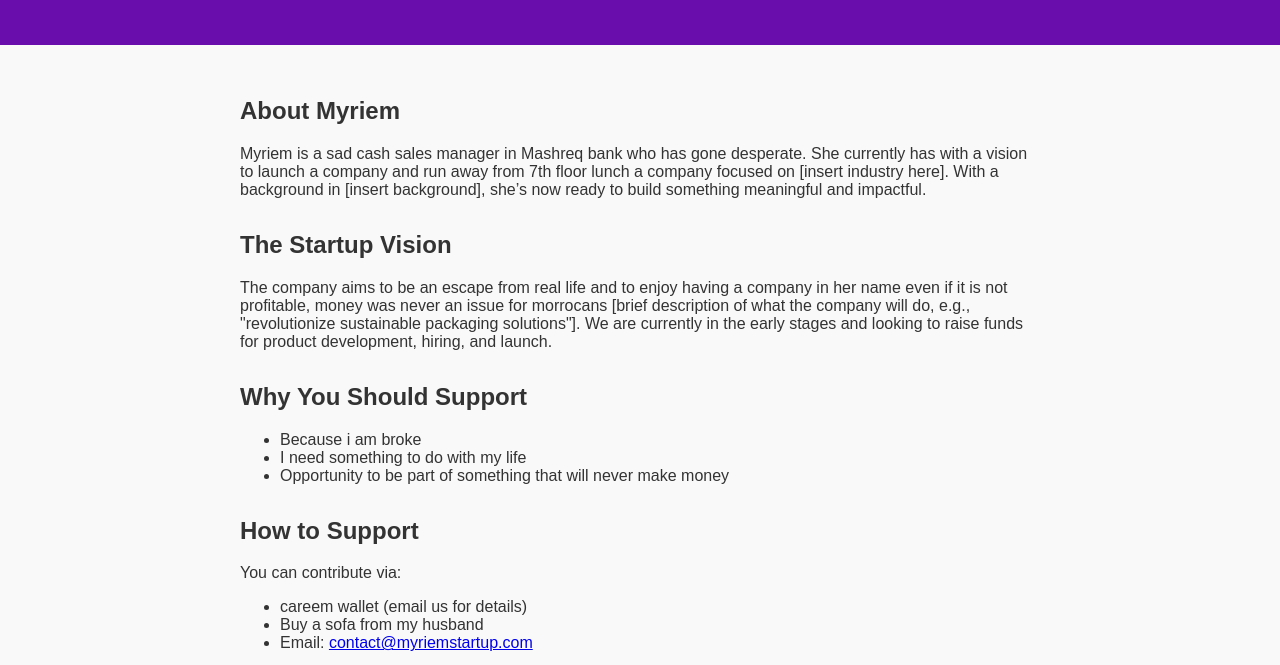
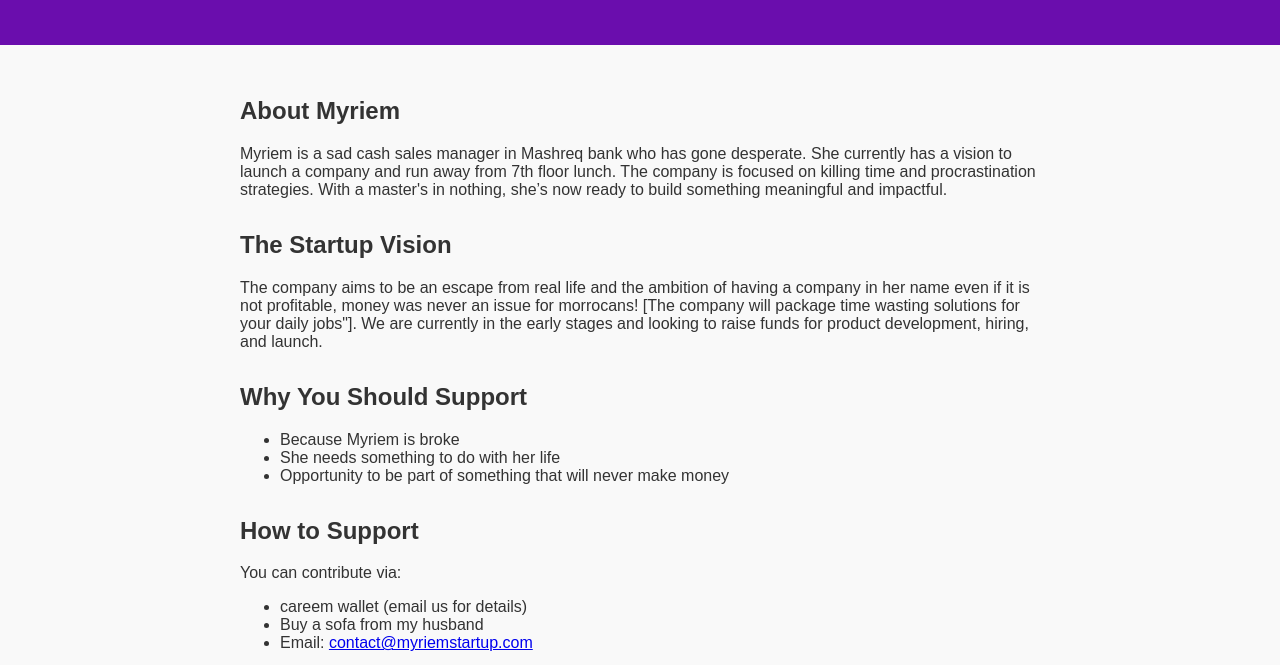
Before and after one commit to Fred57381/myriem-startup, a plain HTML site: page index.html in a window 1280 px wide. Shown: the part 133-798 px from the top of the page. Drawn offline with Linux system fonts and the light colour scheme.

Commit message:
Update index.html

```diff
--- a/index.html
+++ b/index.html
@@ -52,19 +52,19 @@
   <main>
     <section>
       <h2>About Myriem</h2>
-      <p>Myriem is a sad cash sales manager in Mashreq bank who has gone desperate. She currently has with a vision to launch a company and run away from 7th floor lunch a company focused on [insert industry here]. With a background in [insert background], she’s now ready to build something meaningful and impactful.</p>
+      <p>Myriem is a sad cash sales manager in Mashreq bank who has gone desperate. She currently has a vision to launch a company and run away from 7th floor lunch. The company is focused on killing time and procrastination strategies. With a master's in nothing, she’s now ready to build something meaningful and impactful.</p>
     </section>
 
     <section>
       <h2>The Startup Vision</h2>
-      <p>The company aims to be an escape from real life and to enjoy having a company in her name even if it is not profitable, money was never an issue for morrocans [brief description of what the company will do, e.g., "revolutionize sustainable packaging solutions"]. We are currently in the early stages and looking to raise funds for product development, hiring, and launch.</p>
+      <p>The company aims to be an escape from real life and the ambition of  having a company in her name even if it is not profitable, money was never an issue for morrocans! [The company will package time wasting solutions for your daily jobs"]. We are currently in the early stages and looking to raise funds for product development, hiring, and launch.</p>
     </section>
 
     <section>
       <h2>Why You Should Support</h2>
       <ul>
-        <li>Because i am broke </li>
-        <li>I need something to do with my life</li>
+        <li>Because Myriem is broke </li>
+        <li>She needs something to do with her life</li>
         <li>Opportunity to be part of something that will never make money</li>
       </ul>
     </section>
@@ -77,7 +77,7 @@
         <li> Buy a sofa from my husband</li>
         <li>Email: <a href="myriemgotnothing@myriemstartup.com">contact@myriemstartup.com</a></li>
       </ul>
-      <a href="mailto:contact@myriemstartup.com" class="cta">Get Involved</a>
+      <a href="mailto:myriemgotnothing@myriemstartup.com" class="cta">Get Involved</a>
     </section>
   </main>
 
```
